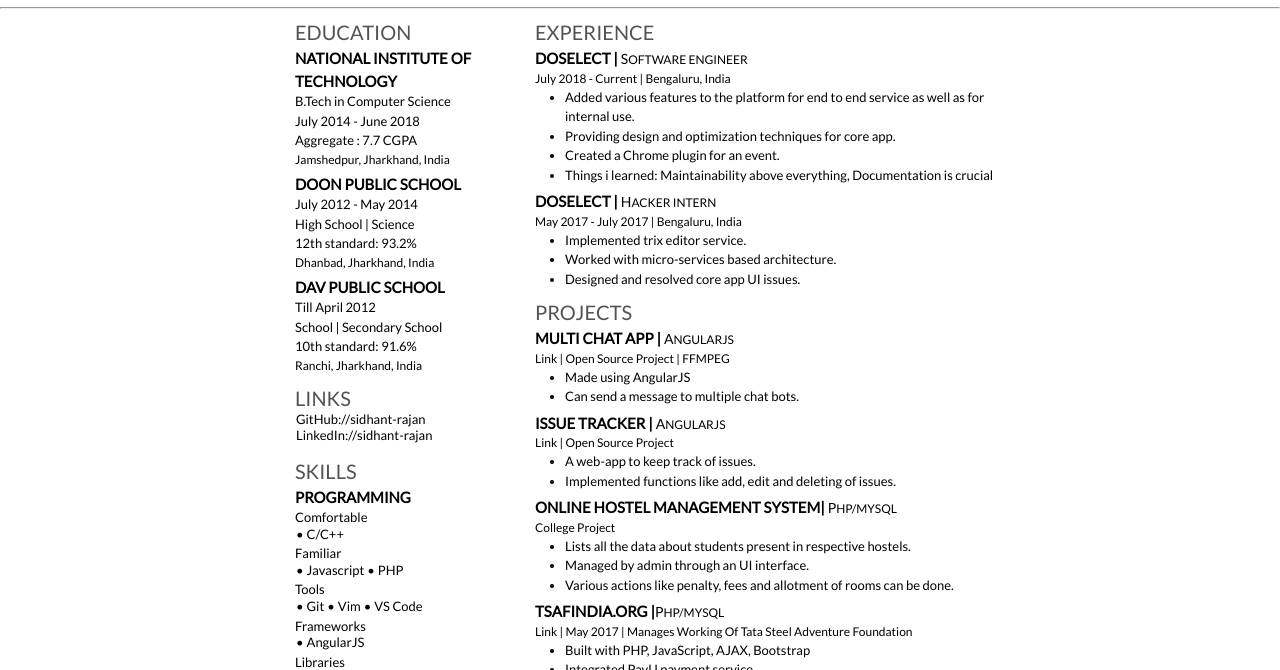
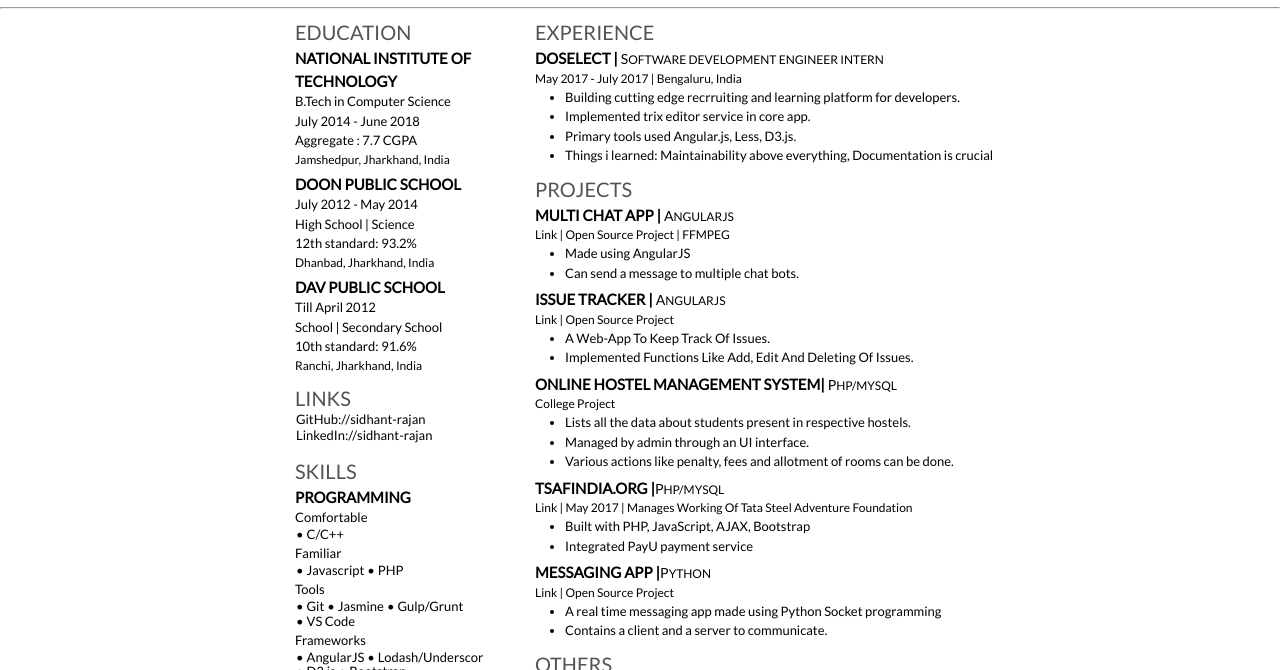
Before and after one commit to sidhant-rajan/resume, a plain HTML site: page index.jade in a window 1280 px wide. Shown: the part 130-800 px from the top of the page. Drawn offline with nearby package versions, Linux system fonts and the light colour scheme; files that its build step writes are made by us from their sources.

Commit message:
Removes current position

```diff
--- a/data.json
+++ b/data.json
@@ -3,9 +3,10 @@
     "lastName": "Rajan",
     "languagesStrong": ["C/C++"],
     "languagesFamiliar": ["Javascript", "PHP"],
-    "tools":["Git", "Vim", "VS Code"],
-    "frameworks": ["AngularJS"],
+    "tools":["Git", "Jasmine", "Gulp/Grunt", "VS Code"],
+    "frameworks": ["AngularJS", "Lodash/Underscor", "D3.js", "Bootstrap"],
     "libraries": ["Jquery"],
+    "databases": ["SQL", "MongoDB"],
     "links": [
               ["GitHub", "https://github.com/sidhant-rajan", "sidhant-rajan"],
               ["LinkedIn", "https://linkedin.com/in/sidhant-rajan", "sidhant-rajan"]
--- a/index.jade
+++ b/index.jade
@@ -101,6 +101,12 @@
                         li
                             span= libraries[i]
 
+                .clearfix
+                h4.no-overlap Databases
+                ul.inline
+                    - for (var i = 0; i < databases.length; i++)
+                        li
+                            span= databases[i]
 
             ////////////////////////
             /// Left Column ends ///
@@ -113,20 +119,13 @@
                 ///////// Begin Section: Experience /////////
                 h1 Experience
                 // Begin Subsection
-                h2 DoSelect | #[span Software Engineer]
-                h3 July 2018 - Current | Bengaluru, India
-                ul
-                    li Added various features to the platform for end to end service as well as for internal use.
-                    li Providing design and optimization techniques for core app.
-                    li Created a Chrome plugin for an event.
-                    li Things i learned: Maintainability above everything, Documentation is crucial
-
-                h2 DoSelect | #[span Hacker Intern]
+                h2 DoSelect | #[span Software Development Engineer Intern]
                 h3 May 2017 - July 2017 | Bengaluru, India
                 ul
-                    li Implemented trix editor service.
-                    li Worked with micro-services based architecture.
-                    li Designed and resolved core app UI issues.
+                    li Building cutting edge recrruiting and learning platform for developers.
+                    li Implemented trix editor service in core app.
+                    li Primary tools used Angular.js, Less, D3.js.
+                    li Things i learned: Maintainability above everything, Documentation is crucial
 
                 // Space between subsections, in case if they are too close
                 br
@@ -142,7 +141,7 @@
                     li Can send a message to multiple chat bots.
 
                 h2 Issue Tracker | #[span AngularJS]
-                    h3 #[a(href="https://github.com/sidhant-rajan/Issue-Tracker"  target="_blank") link] | Open Source Project
+                h3 #[a(href="https://github.com/sidhant-rajan/Issue-Tracker"  target="_blank") link] | Open Source Project
                     ul
                         li A web-app to keep track of issues.
                         li Implemented functions like add, edit and deleting of issues.
@@ -163,6 +162,14 @@
                     li Integrated PayU payment service
 
 
+
+                h2 Messaging App |#[span Python]
+                h3 #[a(href="https://github.com/sidhant-rajan/Socket"  target="_blank") link] | Open Source Project
+                ul
+                    li A real time messaging app made using Python Socket programming
+                    li Contains a client and a server to communicate.
+
+
                 ///////// Begin Section: OTHERS /////////
 
                 h1 Others
```
Also changed, not shown: index.html.
